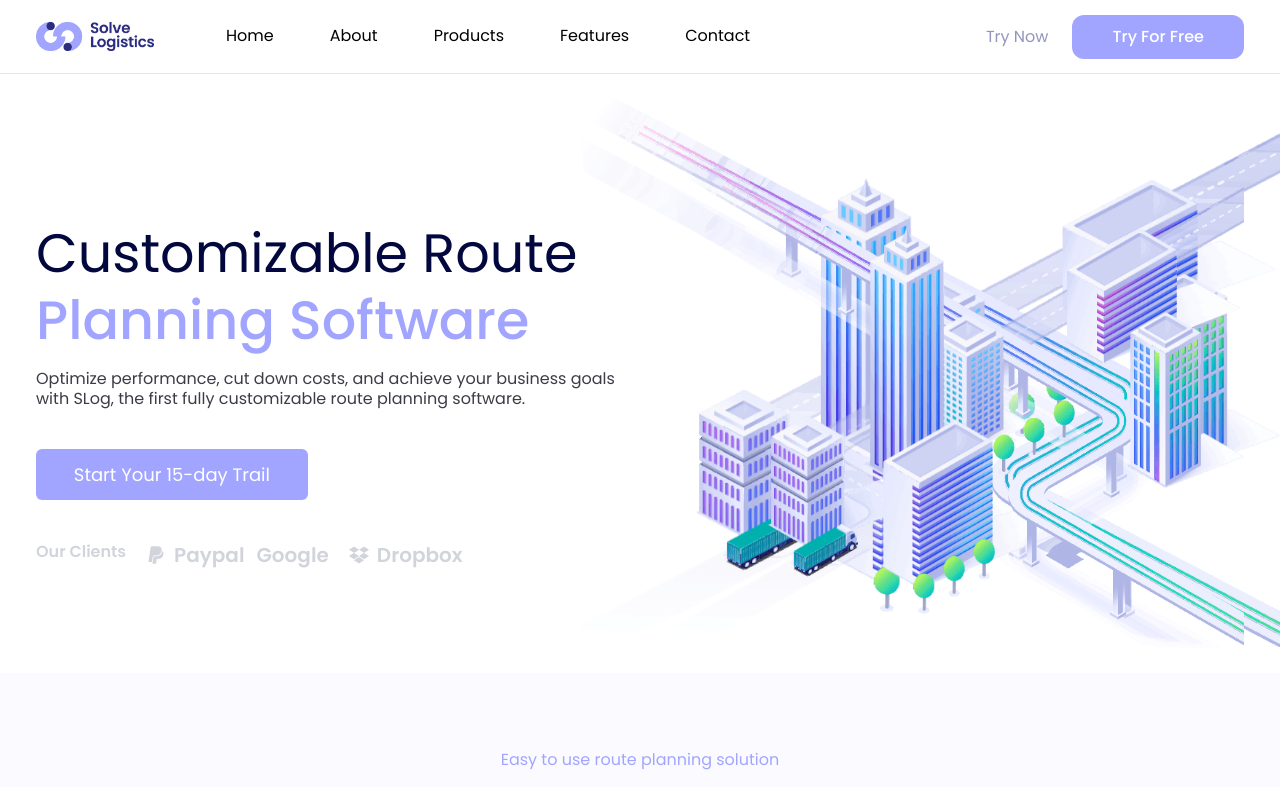
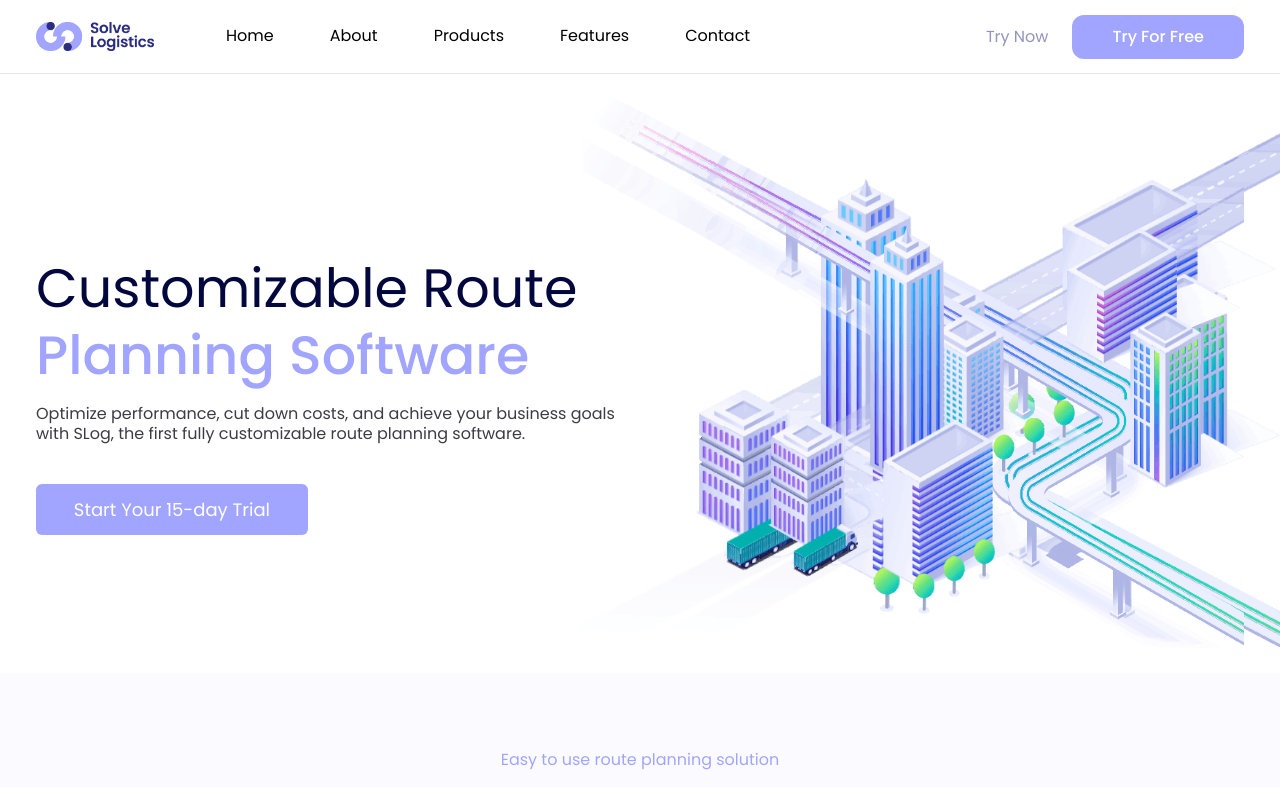
Before and after one commit to VladanIlicJS/s-log, a Next.js app: page / in a window 1280 px wide. Shown: the top 787 px of the page. Built offline with nearby package versions, Linux system fonts and the light colour scheme.

Commit message:
New fixes

```diff
--- a/components/Cta.jsx
+++ b/components/Cta.jsx
@@ -7,31 +7,31 @@ const Cta = () => {
       <div id="Contact" className="lg:relative lg:block hidden mr-20 h-[190px] bg-[#a1a5ff] py-16 z-50">
         <div className=" flex justify-between 2xl:pl-40 pl-9 pr-20">
           <div className="text-white">
-            <h1 className="text-[34px]">Ready for a risk-free trail?</h1>
+            <h1 className="text-[34px]">Ready for a risk-free trial?</h1>
             <p className="text-white text-[18px]">Try for free, or book a free demo. Make route planning easier</p>
           </div>
 
           <button className="text-[21px] px-12 bg-white rounded-md">Get Started Today</button>
         </div>
 
-        <span className="absolute top-[60%] right-6 translate-y-[-60%] pl-2">
+       {/*  <span className="absolute top-[60%] right-6 translate-y-[-60%] pl-2">
           <Image src={hand} alt="/" width="45px" height="25px" />
-        </span>
+        </span> */}
       </div>
 
       <div className="lg:hidden flex flex-col bg-[#a1a5ff] text-[22px] z-50 py-8 text-center items-center px-9">
         <div className=" flex flex-col justify-between 2xl:pl-40 my-4">
           <div className="text-white">
-            <h1 className="text-[22px]">Ready for a risk-free trail?</h1>
+            <h1 className="text-[22px]">Ready for a risk-free trial?</h1>
             <p className="text-white text-[12px]">Try for free, or book a free demo. Make route planning easier</p>
           </div>
 
         </div>
             <div className="-mr-6">
                 <button className="text-[12px] my-4 px-8 py-3 bg-white rounded-md">Get Started Today</button>
-                <span className="pl-2 pt-8">
+                {/* <span className="pl-2 pt-8">
                     <Image src={hand} alt="/" width="45px" height="25px" />
-                </span>
+                </span> */}
             </div>
 
       </div>
--- a/components/Hero.jsx
+++ b/components/Hero.jsx
@@ -14,14 +14,14 @@ const Hero = () => {
                         <h1 className='lg:text-[54px] text-[30px] text-[#02073E] leading-[40px] lg:leading-[54px]'>Customizable Route</h1>
                         <h1 className='lg:text-[54px] text-[30px] font-[500]  text-[#a1a5ff]'>Planning Software</h1>
                         <p className='mt-2 lg:text-[16px] text-[12px] leading-5 text-[#3c3c46] font-[400] '>Optimize performance, cut down costs, and achieve your business goals with SLog, the first fully customizable route planning software.</p>
-                        <button className=' lg:text-[18px] text-[12px] bg-[#a1a5ff] text-white mt-10 pt-[12px] pb-[12px] rounded-md hover:text-[#02073E] font-[400] transition duration-300 ease-out lg:w-[45%] px-4'>Start Your 15-day Trail</button>
-                        <li className='lg:hidden text-[16px] flex text-gray-300 mt-10 font-semibold'>Our Clients</li>
+                        <button className=' lg:text-[18px] text-[12px] bg-[#a1a5ff] text-white mt-10 pt-[12px] pb-[12px] rounded-md hover:text-[#02073E] font-[400] transition duration-300 ease-out lg:w-[45%] px-4'>Start Your 15-day Trial</button>
+                       {/*  <li className='lg:hidden text-[16px] flex text-gray-300 mt-10 font-semibold'>Our Clients</li>
                             <ul className=' gap-3 text-[16px] flex justify-between text-gray-300 lg:mt-10 mt-5 font-semibold'>
                                 <li className='hidden lg:flex'>Our Clients</li>
                                 <li className='flex justify-center text-[20px] items-center  ]'><FaPaypal className='mx-2'/> Paypal</li>
                                 <li className='text-[20px]'>Google</li>
                                 <li className='flex justify-center text-[20px] items-center '><FaDropbox className='mx-2'/>Dropbox</li>
-                            </ul>
+                            </ul> */}
 
                     </div>
                     <div className='w-full'>
```
